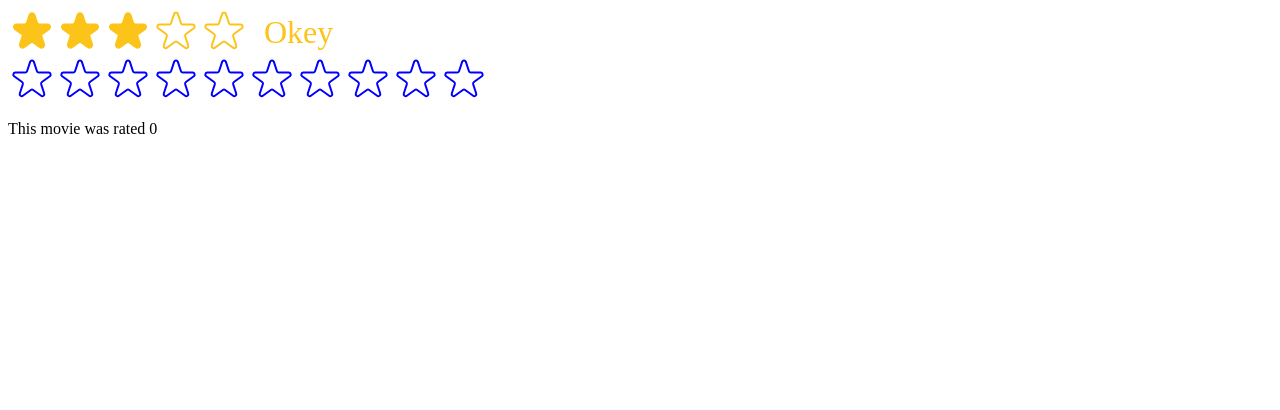
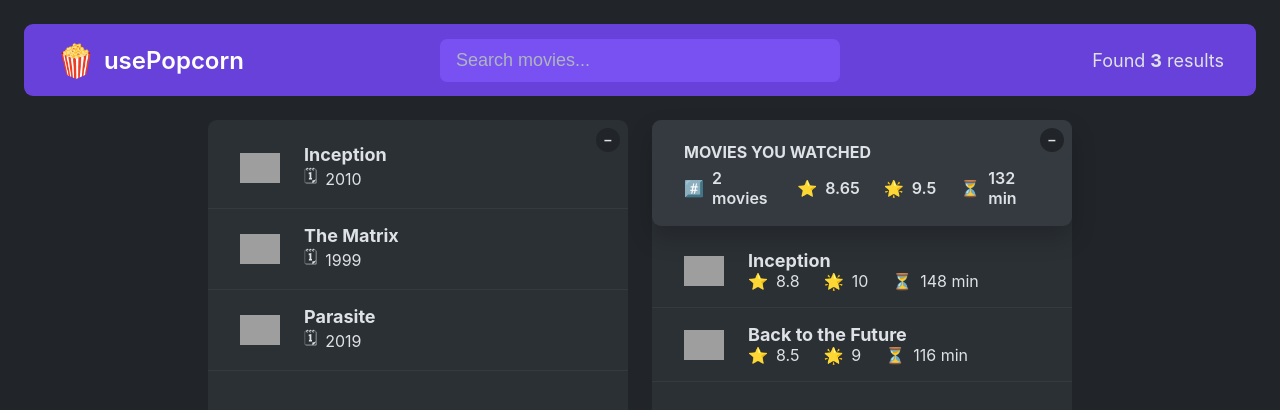
Before and after one commit to uhpoler/UsePopcorn, a React (Create React App) app: page / in a window 1280 px wide. Shown: the top 410 px of the page. Built offline with nearby package versions, Linux system fonts and the light colour scheme; grey boxes are pictures that could not be loaded.

Commit message:
Edited index for v2

```diff
--- a/src/index.js
+++ b/src/index.js
@@ -1,7 +1,7 @@
 import React, { useState } from "react";
 import ReactDOM from "react-dom/client";
-// import "./index.css";
-// import App from "./App";
+import "./index.css";
+import App from "./App";
 
 import StarReting from "./StarRating";
 
@@ -18,13 +18,13 @@ function Test() {
 const root = ReactDOM.createRoot(document.getElementById("root"));
 root.render(
   <React.StrictMode>
-    {/* <App />
-     */}
-    <StarReting
+    <App />
+
+    {/* <StarReting
       maxRating={5}
       message={["Terrible", "Bad", "Okey", "Good", "Amazing"]}
       defaultRating={3}
-    />
-    <Test />
+    /> */}
+    {/* <Test /> */}
   </React.StrictMode>
 );
```
